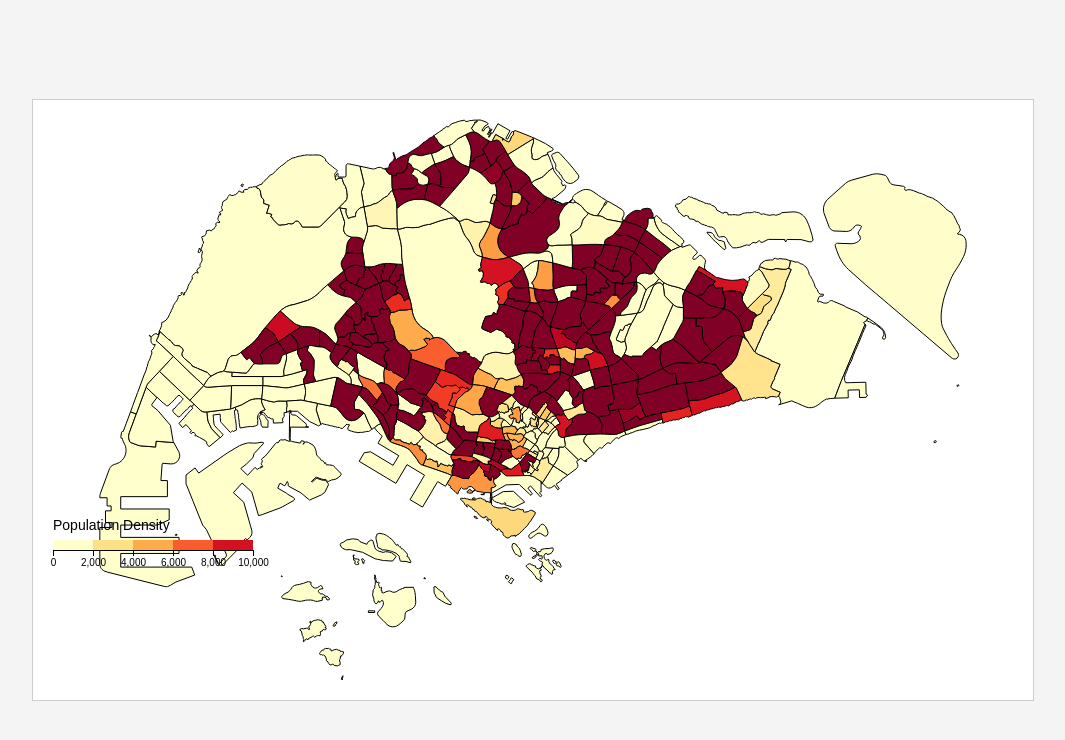
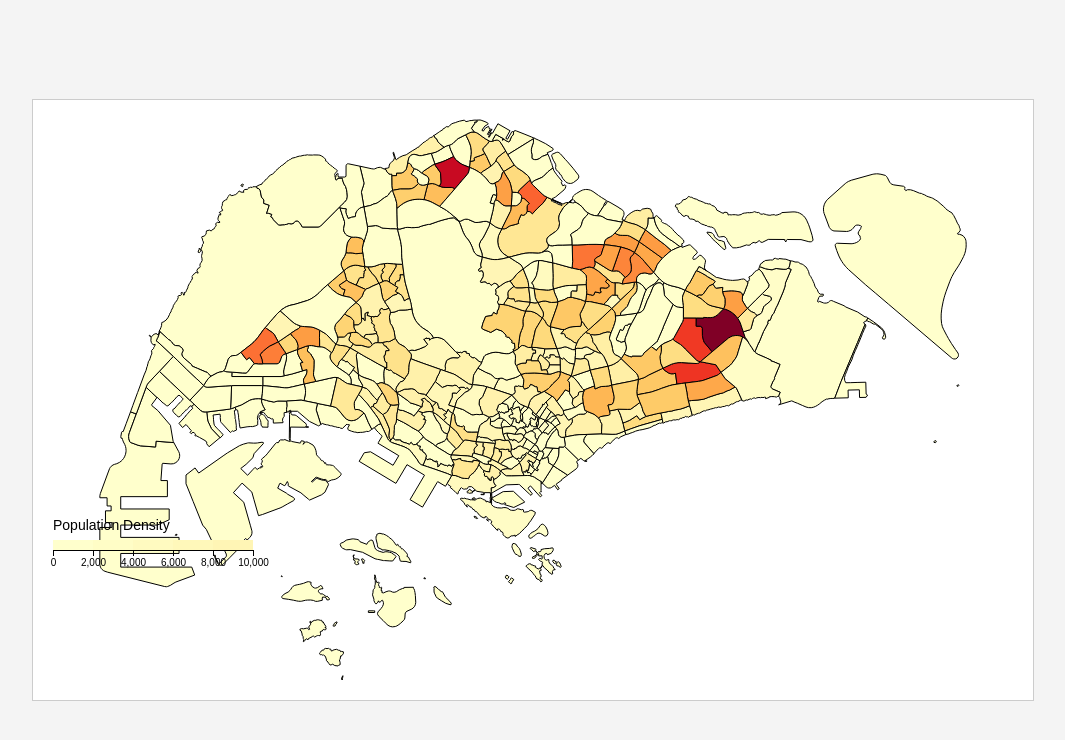
Before and after one commit to meegan29/HCDIV-4, a plain HTML site: page index.html in a window 1280 px wide. Shown: the whole page, without its empty margins (107-1172 px from the left). Drawn offline with nearby package versions, Linux system fonts and the light colour scheme.

Commit message:
Update index.html

```diff
--- a/index.html
+++ b/index.html
@@ -49,7 +49,7 @@
 
         // Define color scale
         let colorScale = d3.scaleSequential(d3.interpolateYlOrRd)
-            .domain([0, 10000]); // Adjust the domain based on max population
+            .domain([0, 120000]); // Adjust the domain based on max population
 
         // Load external data
         Promise.all([d3.json("sgmap.json"), d3.csv("population2023.csv")]).then(data => {
```
